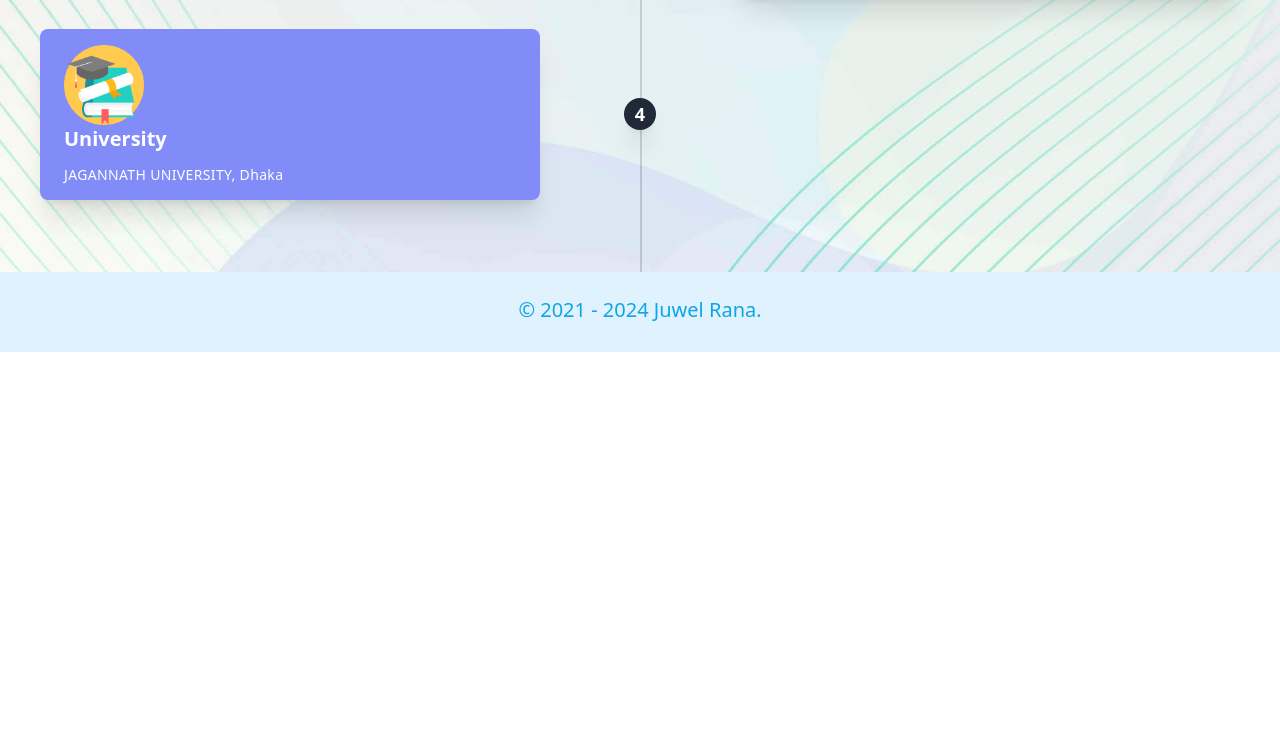
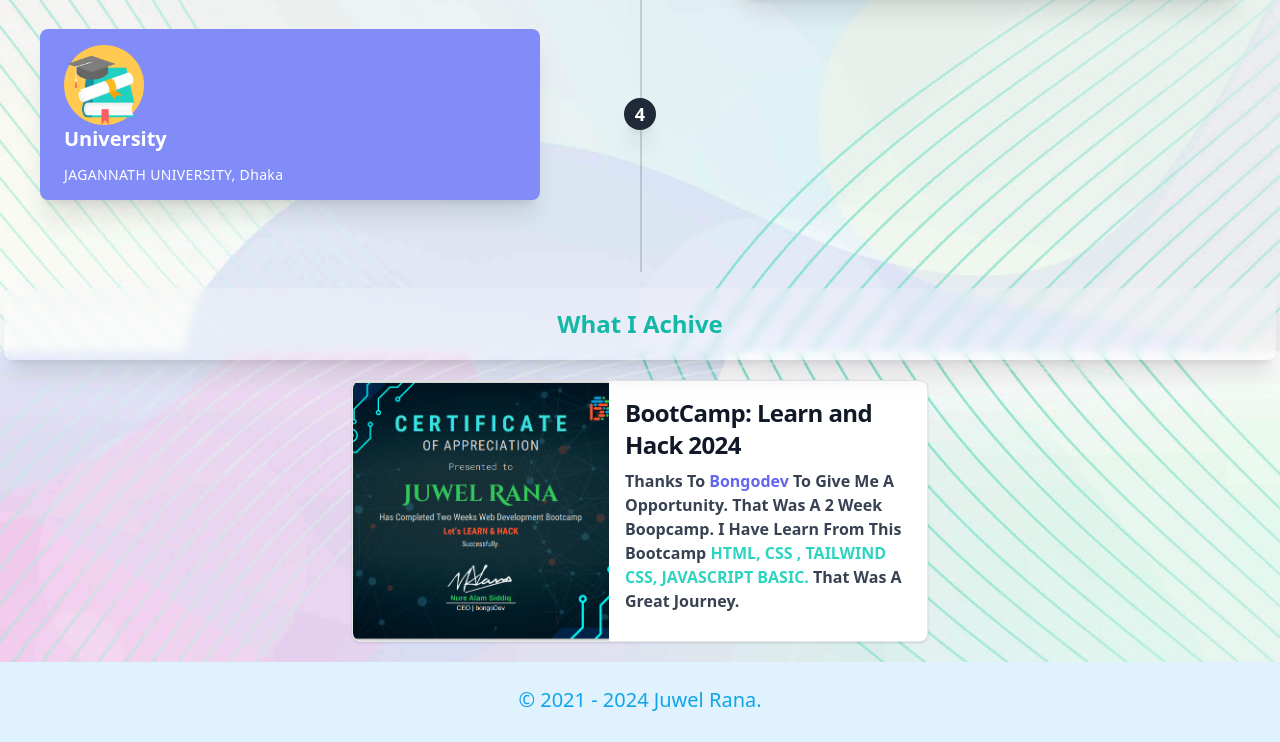
Before and after one commit to juwel26/newWeb, a plain HTML site: page html/About.html in a window 1280 px wide. Shown: the part 1966-2708 px from the top of the page. Before the commit the page ends 2318 px from the top, so only its background shows below. Drawn offline with nearby package versions, Linux system fonts and the light colour scheme.

Commit message:
achivmentUpdate

```diff
--- a/html/About.html
+++ b/html/About.html
@@ -369,11 +369,43 @@
   </div>
 </div>
 
-<!-- for mobile  -->
+<!-- achivement  -->
 
+<h1 class=" text-2xl ml-1 mr-1 mt-4 font-bold  mx-auto text-center rounded-lg shadow-xl p-5 backdrop-blur-sm text-teal-500 bg-white/20"> What I Achive</h1>
+
+ <div class=" flex flex-wrap mx-auto justify-center ">
+    <!-- achiment-01 -->
+
+<div  class="flex flex-col items-center bg-white border border-gray-200 rounded-lg shadow mx-2 mt-5  md:flex-row md:max-w-xl md:h-auto hover:bg-gray-100 dark:border-gray-700 dark:bg-gray-800 dark:hover:bg-gray-700">
+  <img class=" object-cover  w-full   rounded-t-lg h-a md:h-full md:w-64 md:rounded-none md:rounded-s-lg hover:scale-95 hover:transition-all " src="../img/achivement.png" alt="">
+  <div class="flex flex-col justify-between p-4 leading-normal">
+      <h5 class="mb-2 text-2xl font-bold tracking-tight text-gray-900 dark:text-white"> BootCamp:  Learn and Hack 2024 </h5>
+      <p class="mb-3 font-semibold capitalize text-gray-700 dark:text-gray-400">
+       thanks to <span class=" text-indigo-500 capitalize">bongodev</span> to give me a opportunity.  That was a 2 week Boopcamp. I have learn from this bootcamp <span class=" text-teal-400"> HTML, CSS , TAILWIND CSS, JAVASCRIPT BASIC.</span> that was a great journey. </p>
+  </div>
+</div>
+
+<!-- achiment-02 -->
+
+<!-- <div  class="flex flex-col items-center bg-white border border-gray-200 rounded-lg shadow mx-2 mt-5  md:flex-row md:max-w-xl md:h-auto hover:bg-gray-100 dark:border-gray-700 dark:bg-gray-800 dark:hover:bg-gray-700">
+  <img class="object-cover  w-full   rounded-t-lg h-a md:h-full md:w-64 md:rounded-none md:rounded-s-lg hover:scale-95 hover:transition-all " src="../img/achivement.png" alt="">
+  <div class="flex flex-col justify-between p-4 leading-normal">
+      <h5 class="mb-2 text-2xl font-bold tracking-tight text-gray-900 dark:text-white"> BootCamp:  Learn and Hack 2024 </h5>
+      <p class="mb-3 font-semibold capitalize text-gray-700 dark:text-gray-400">
+       thanks to <span class=" text-indigo-500 capitalize">bongodev</span> to give me a opportunity.  That was a 2 week Boopcamp. I have learn from this bootcamp <span class=" text-teal-400"> HTML, CSS , TAILWIND CSS, JAVASCRIPT BASIC.</span> that was a great journey. </p>
+  </div>
+</div> -->
+
+
+ </div>
+
+
+<!-- blank section -->
+  <div class=" h-5 w-auto bg-transparent ">
 
   </div>
 
+  </div>
 
 
 
```
Also changed, not shown: img/achivement.png (added).
